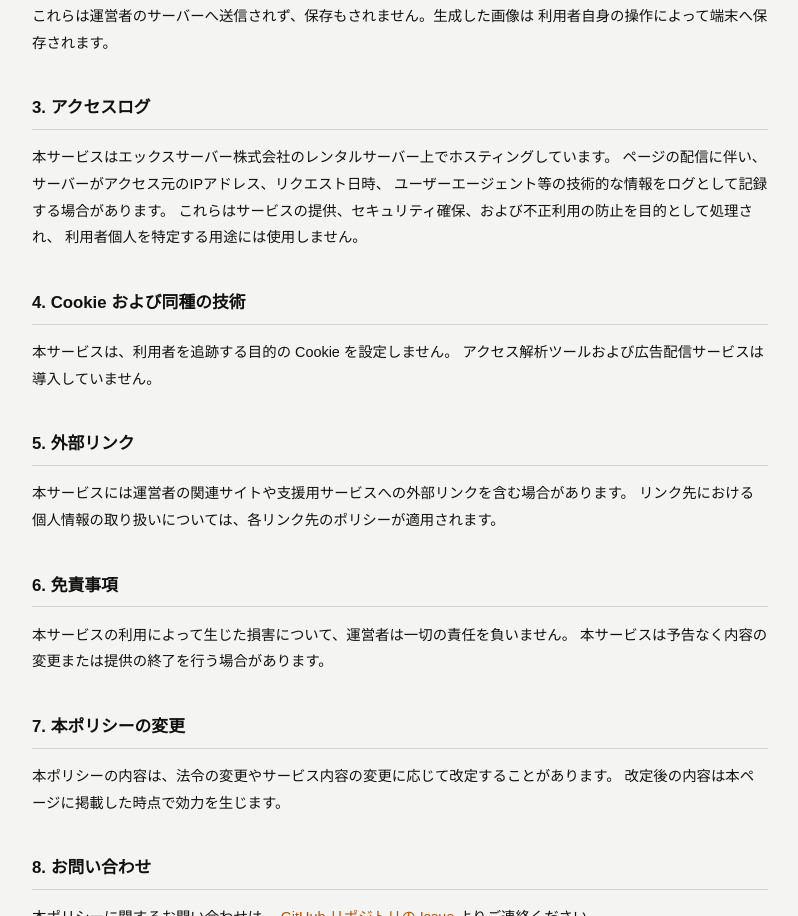
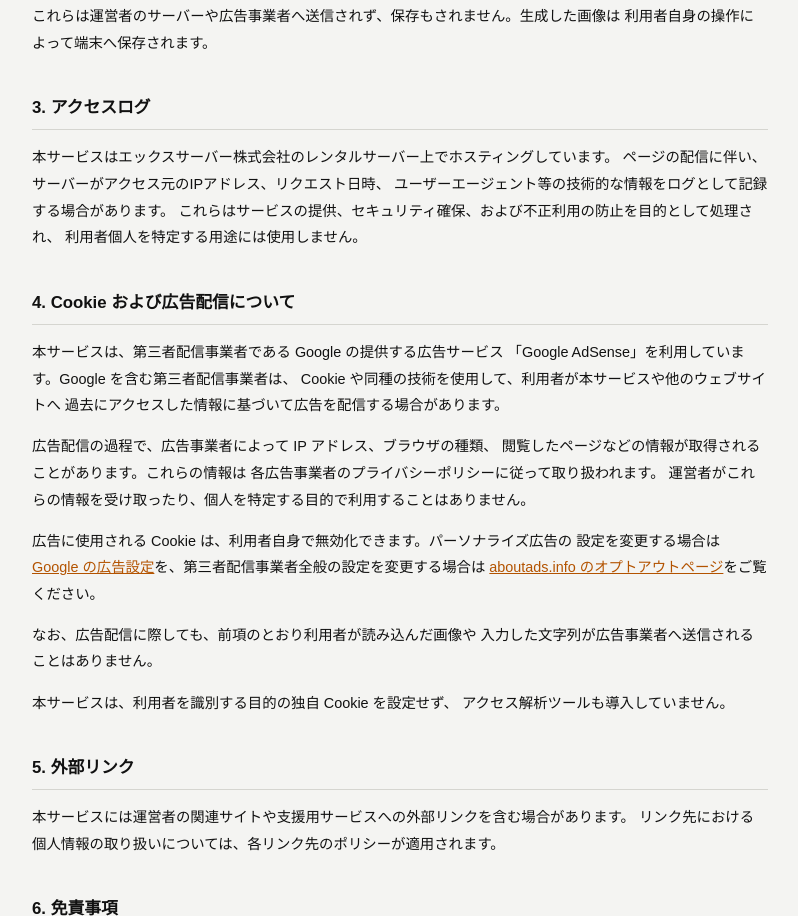
Before and after one commit to cuckoo000/youtube-thumbnail-maker, a website: page public/privacy.html in a window 1280 px wide. Shown: the part 436-1352 px from the top of the page, without its empty margins (240-1038 px from the left). Drawn offline with Linux system fonts and the light colour scheme.

Commit message:
feat: AdSenseを設置しCSPとプライバシーポリシーを更新

```diff
--- a/public/privacy.html
+++ b/public/privacy.html
@@ -6,7 +6,7 @@
     <meta name="robots" content="index, follow" />
     <meta
       name="description"
-      content="YouTubeサムネイルメーカーのプライバシーポリシー。入力画像と文字列は端末外へ送信しません。"
+      content="YouTubeサムネイルメーカーのプライバシーポリシー。入力画像と文字列の扱い、アクセスログ、広告配信とCookieについて説明します。"
     />
     <title>プライバシーポリシー | YouTube サムネイルメーカー</title>
     <link rel="icon" href="favicon.svg" type="image/svg+xml" />
@@ -31,7 +31,7 @@
         <li>本サービスで生成されたサムネイル画像</li>
       </ul>
       <p>
-        これらは運営者のサーバーへ送信されず、保存もされません。生成した画像は
+        これらは運営者のサーバーや広告事業者へ送信されず、保存もされません。生成した画像は
         利用者自身の操作によって端末へ保存されます。
       </p>
 
@@ -44,10 +44,42 @@
         利用者個人を特定する用途には使用しません。
       </p>
 
-      <h2>4. Cookie および同種の技術</h2>
+      <h2>4. Cookie および広告配信について</h2>
       <p>
-        本サービスは、利用者を追跡する目的の Cookie を設定しません。
-        アクセス解析ツールおよび広告配信サービスは導入していません。
+        本サービスは、第三者配信事業者である Google の提供する広告サービス
+        「Google AdSense」を利用しています。Google を含む第三者配信事業者は、
+        Cookie や同種の技術を使用して、利用者が本サービスや他のウェブサイトへ
+        過去にアクセスした情報に基づいて広告を配信する場合があります。
+      </p>
+      <p>
+        広告配信の過程で、広告事業者によって IP アドレス、ブラウザの種類、
+        閲覧したページなどの情報が取得されることがあります。これらの情報は
+        各広告事業者のプライバシーポリシーに従って取り扱われます。
+        運営者がこれらの情報を受け取ったり、個人を特定する目的で利用することはありません。
+      </p>
+      <p>
+        広告に使用される Cookie は、利用者自身で無効化できます。パーソナライズ広告の
+        設定を変更する場合は
+        <a
+          href="https://myadcenter.google.com/"
+          rel="noopener noreferrer"
+          target="_blank"
+          >Google の広告設定</a
+        >を、第三者配信事業者全般の設定を変更する場合は
+        <a
+          href="https://optout.aboutads.info/"
+          rel="noopener noreferrer"
+          target="_blank"
+          >aboutads.info のオプトアウトページ</a
+        >をご覧ください。
+      </p>
+      <p>
+        なお、広告配信に際しても、前項のとおり利用者が読み込んだ画像や
+        入力した文字列が広告事業者へ送信されることはありません。
+      </p>
+      <p>
+        本サービスは、利用者を識別する目的の独自 Cookie を設定せず、
+        アクセス解析ツールも導入していません。
       </p>
 
       <h2>5. 外部リンク</h2>
--- a/src/main.ts
+++ b/src/main.ts
@@ -1,4 +1,6 @@
 import './style.css'
 import { startEditor } from './editor/app.ts'
+import { startAds } from './ads.ts'
 
 startEditor()
+startAds()
```
Also changed, not shown: docs/architecture.md (+1 -1 lines), index.html (+18 -0 lines), src/ads.ts (added, +18 -0 lines), src/style.css (+18 -0 lines), 1 other file.
